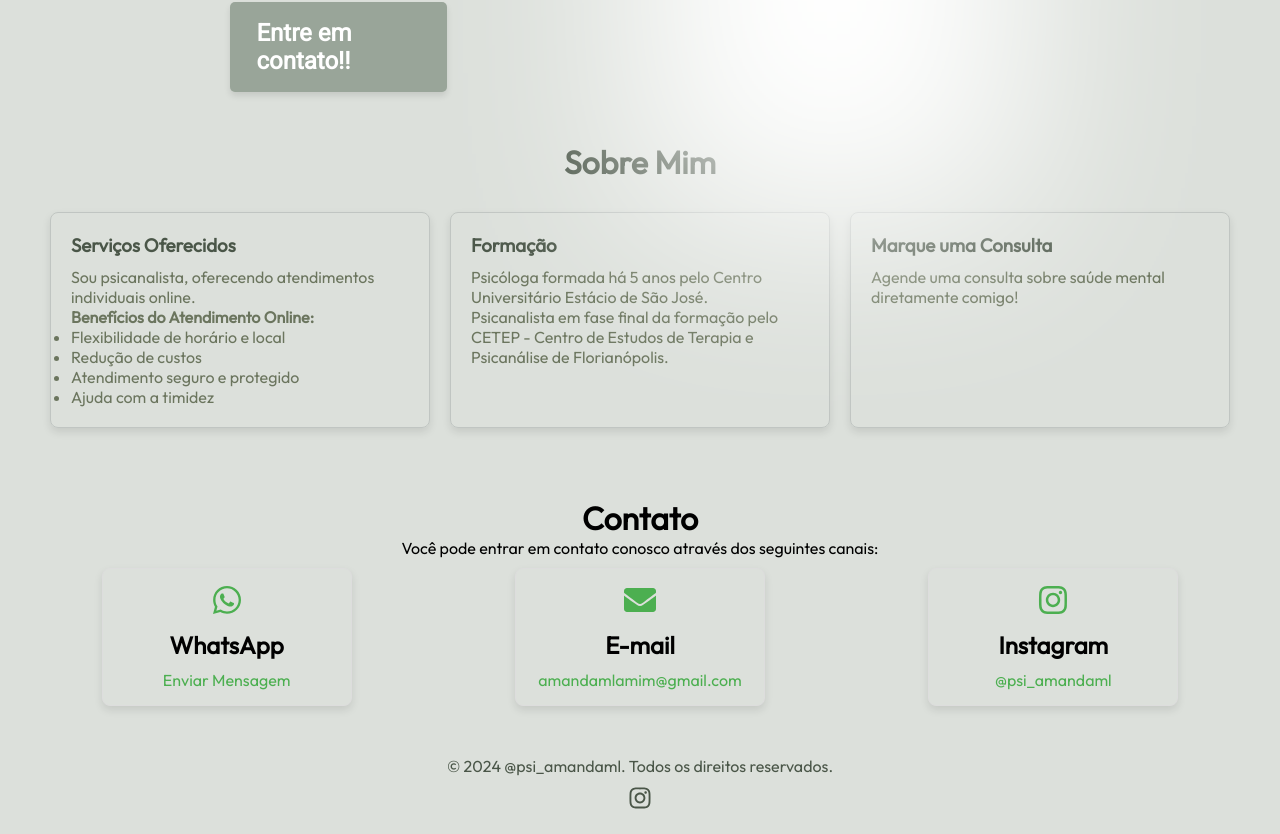
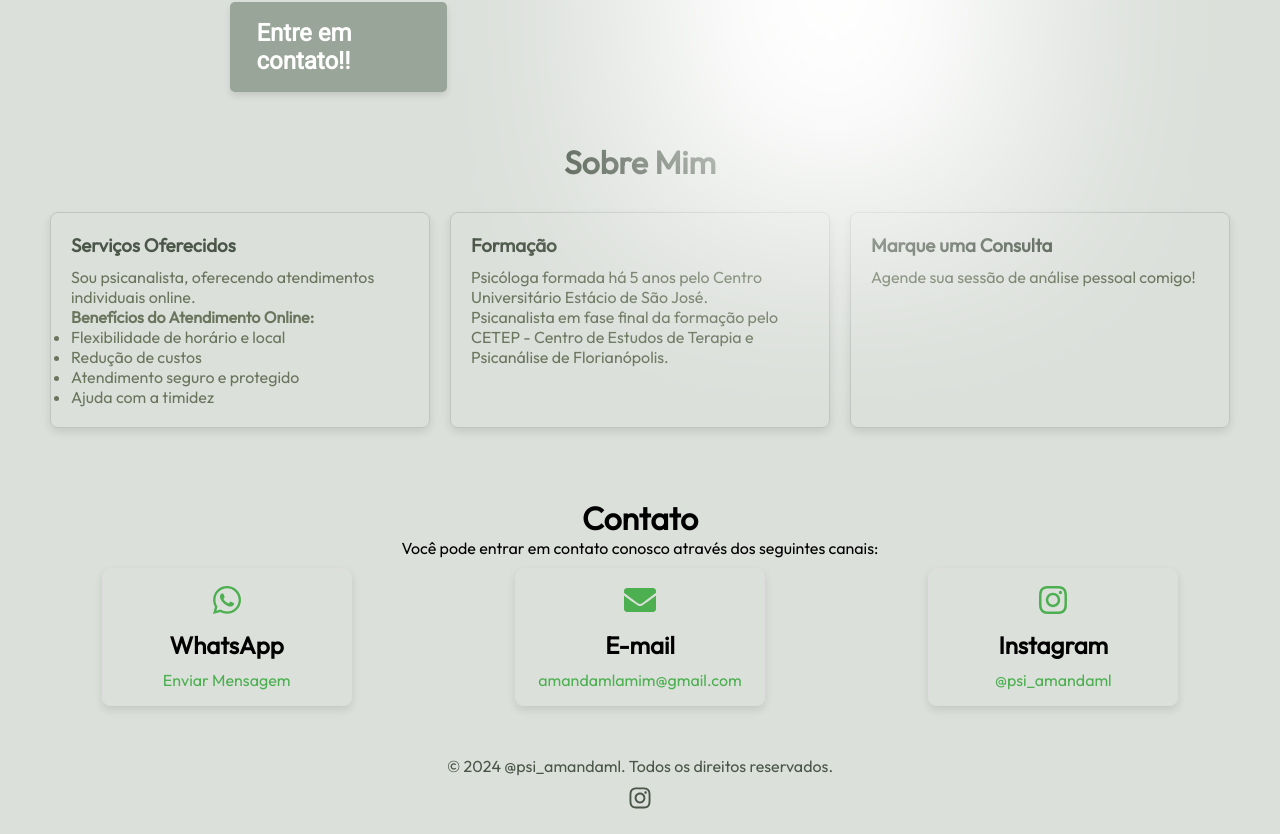
Before and after one commit to Benevanio/amanda-lamin, a React (Vite) app: page / in a window 1280 px wide. Shown: the part 971-1805 px from the top of the page. Built offline with nearby package versions, Linux system fonts and the light colour scheme.

Commit message:
feat> alteração da seção about

```diff
--- a/src/components/about/about.jsx
+++ b/src/components/about/about.jsx
@@ -33,7 +33,7 @@ export const About = () => {
         </div>
         <div className={Styles.card}>
           <h3>Marque uma Consulta</h3>
-          <p>Agende uma consulta  sobre saúde mental diretamente comigo!</p>
+          <p>Agende sua sessão de análise pessoal comigo!</p>
         </div>
       </div>
     </section>
```
